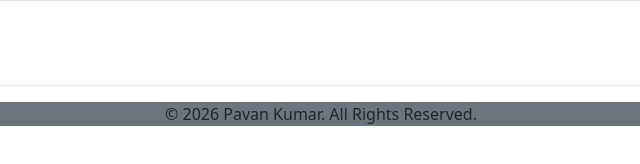
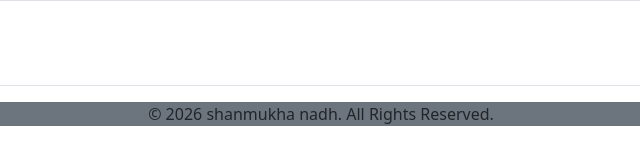
Before and after one commit to shanmukhanadh444/Day-23-Bootstrap-Layout, a plain HTML site: page index.html in a window 1280 px wide. Shown: the part 550-714 px from the top of the page, 319-959 px from the left. Drawn offline with nearby package versions, Linux system fonts and the light colour scheme.

Commit message:
Day-23-Bootstrap-Layout

```diff
--- a/index.html
+++ b/index.html
@@ -100,7 +100,7 @@
 
       <div class="row">
         <div class="col bg-secondary text-center">
-          &copy; 2026 Pavan Kumar. All Rights Reserved.
+          &copy; 2026 shanmukha nadh. All Rights Reserved.
         </div>
       </div>
     </div>
```
